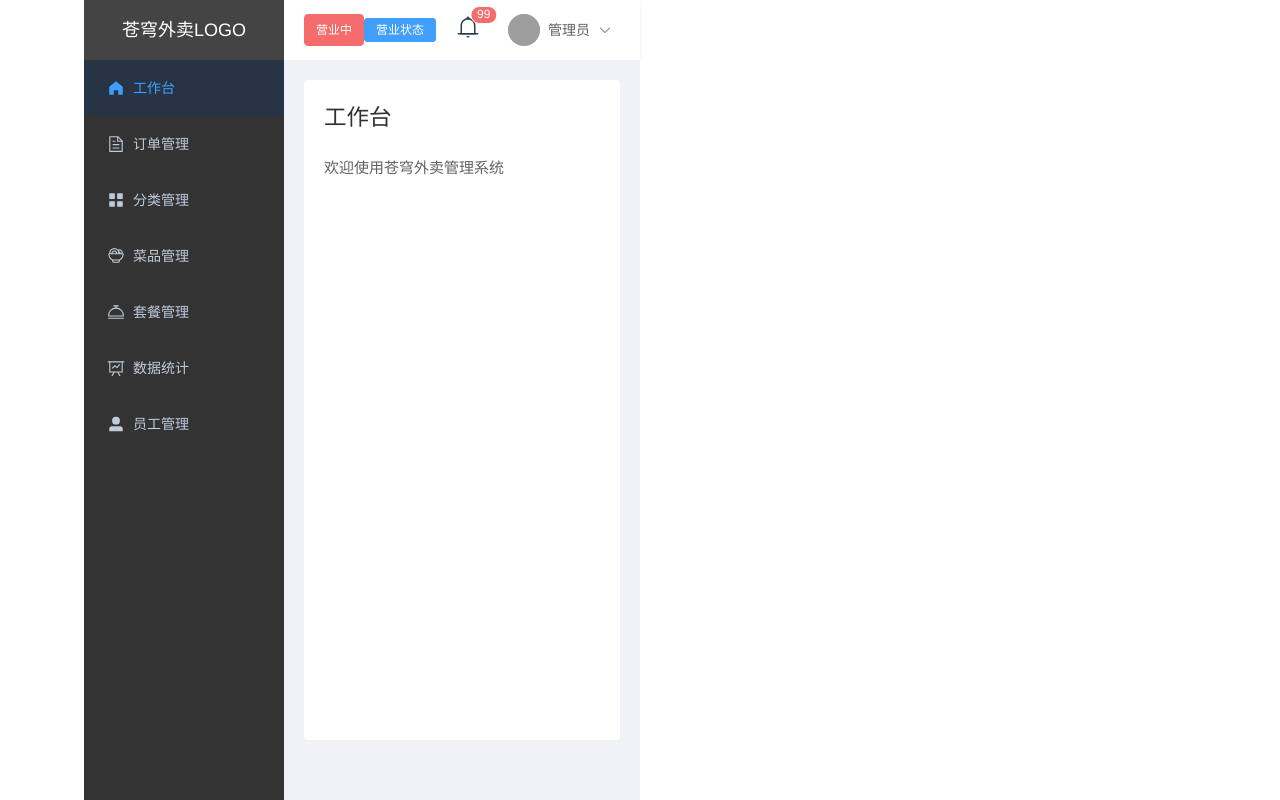
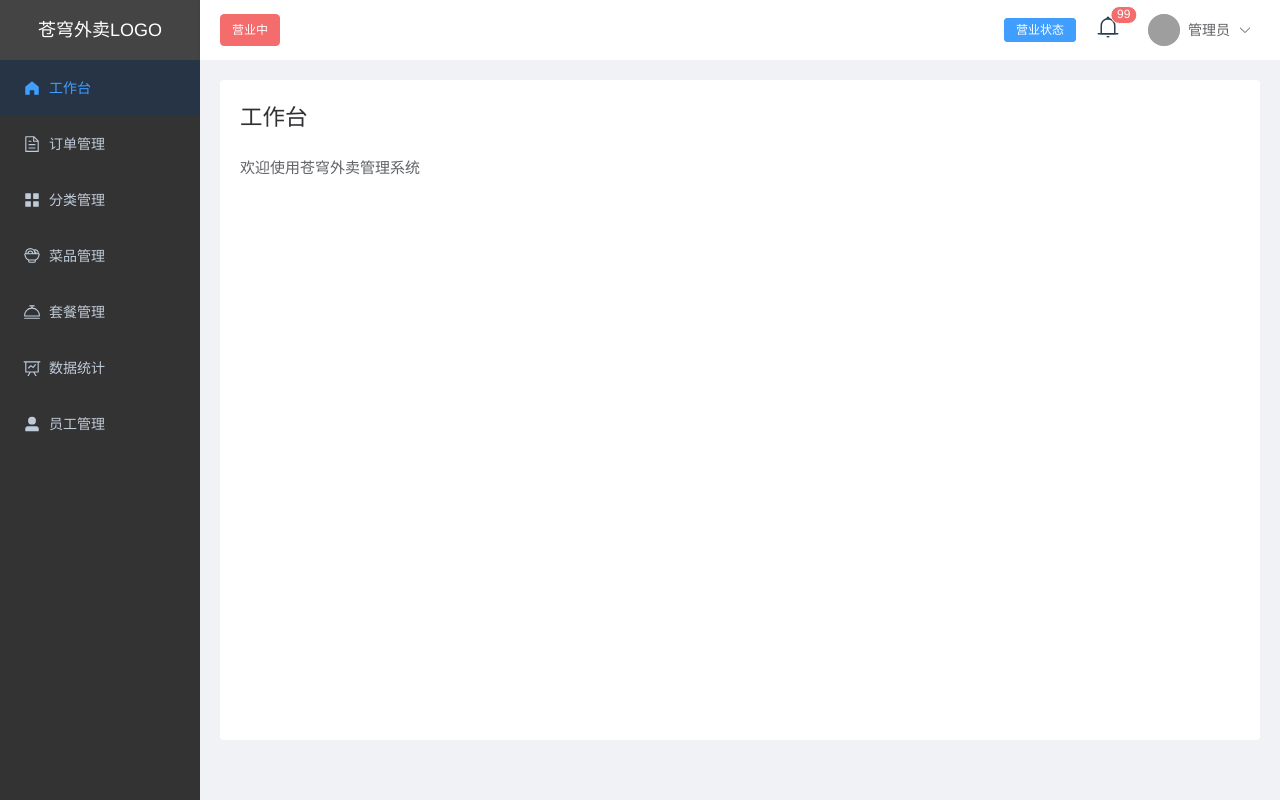
Before and after one commit to tangyan1107/cake-project, a Vue app: page /dashboard in a window 1280 px wide. Built offline with nearby package versions, Linux system fonts and the light colour scheme; grey boxes are pictures that could not be loaded.

Commit message:
AI 基本渲染完成（初版）

```diff
--- a/src/App.vue
+++ b/src/App.vue
@@ -12,7 +12,9 @@
   box-sizing: border-box;
 }
 
-body {
+html, body {
+  width: 100%;
+  height: 100%;
   font-family: 'Helvetica Neue', Helvetica, 'PingFang SC', 'Hiragino Sans GB',
     'Microsoft YaHei', '微软雅黑', Arial, sans-serif;
 }
--- a/src/assets/main.css
+++ b/src/assets/main.css
@@ -1,9 +1,8 @@
 @import './base.css';
 
 #app {
-  max-width: 1280px;
-  margin: 0 auto;
-  padding: 2rem;
+  width: 100%;
+  height: 100%;
   font-weight: normal;
 }
 
@@ -20,16 +19,3 @@
     background-color: hsla(160, 100%, 37%, 0.2);
   }
 }
-
-@media (min-width: 1024px) {
-  body {
-    display: flex;
-    place-items: center;
-  }
-
-  #app {
-    display: grid;
-    grid-template-columns: 1fr 1fr;
-    padding: 0 2rem;
-  }
-}
--- a/src/views/Layout.vue
+++ b/src/views/Layout.vue
@@ -107,11 +107,14 @@
 <style scoped>
 .layout-container {
   height: 100vh;
+  width: 100vw;
 }
 
 .sidebar {
   background-color: #333333;
   transition: width 0.3s;
+  height: 100vh;
+  flex-shrink: 0;
 }
 
 .logo {
@@ -192,5 +195,6 @@
   background-color: #f0f2f5;
   padding: 20px;
   overflow-y: auto;
+  flex: 1;
 }
 </style>
```
